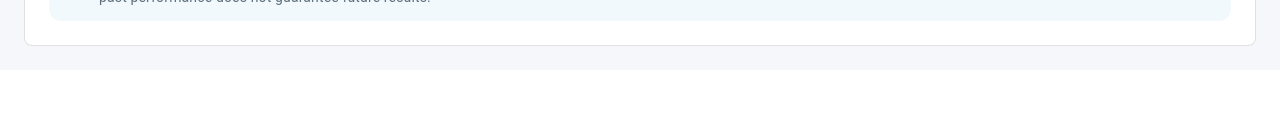
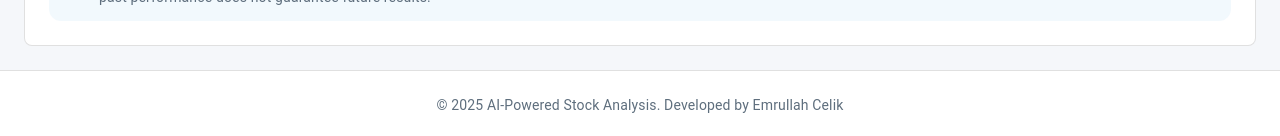
Before and after one commit to Emrullah007/stock-screen, a React (Vite) app in the folder frontend/: page / in a window 1280 px wide. Shown: the part 753-889 px from the top of the page. Before the commit the page ends 823 px from the top, so only its background shows below. Built offline with nearby package versions, Linux system fonts and the light colour scheme; no server answers; the HTML template or start-up script is replaced by a standard one.

Commit message:
Add footer with dynamic year and developer credit

```diff
--- a/frontend/src/App.jsx
+++ b/frontend/src/App.jsx
@@ -1,5 +1,5 @@
 import React from 'react';
-import { ThemeProvider, createTheme, CssBaseline } from '@mui/material';
+import { ThemeProvider, createTheme, CssBaseline, Box, Typography } from '@mui/material';
 import Home from './pages/Home';
 
 const theme = createTheme({
@@ -74,11 +74,32 @@ const theme = createTheme({
 });
 
 function App() {
+  const currentYear = new Date().getFullYear();
+
   return (
     <ThemeProvider theme={theme}>
       <CssBaseline />
-      <div className="app">
+      <div className="app" style={{
+        display: 'flex',
+        flexDirection: 'column',
+        minHeight: '100vh'
+      }}>
         <Home />
+        <Box
+          component="footer"
+          sx={{
+            py: 3,
+            mt: 'auto',
+            textAlign: 'center',
+            borderTop: '1px solid',
+            borderColor: 'divider',
+            backgroundColor: 'background.paper'
+          }}
+        >
+          <Typography variant="body2" color="text.secondary">
+            © {currentYear} AI-Powered Stock Analysis. Developed by Emrullah Celik
+          </Typography>
+        </Box>
       </div>
     </ThemeProvider>
   );
```
